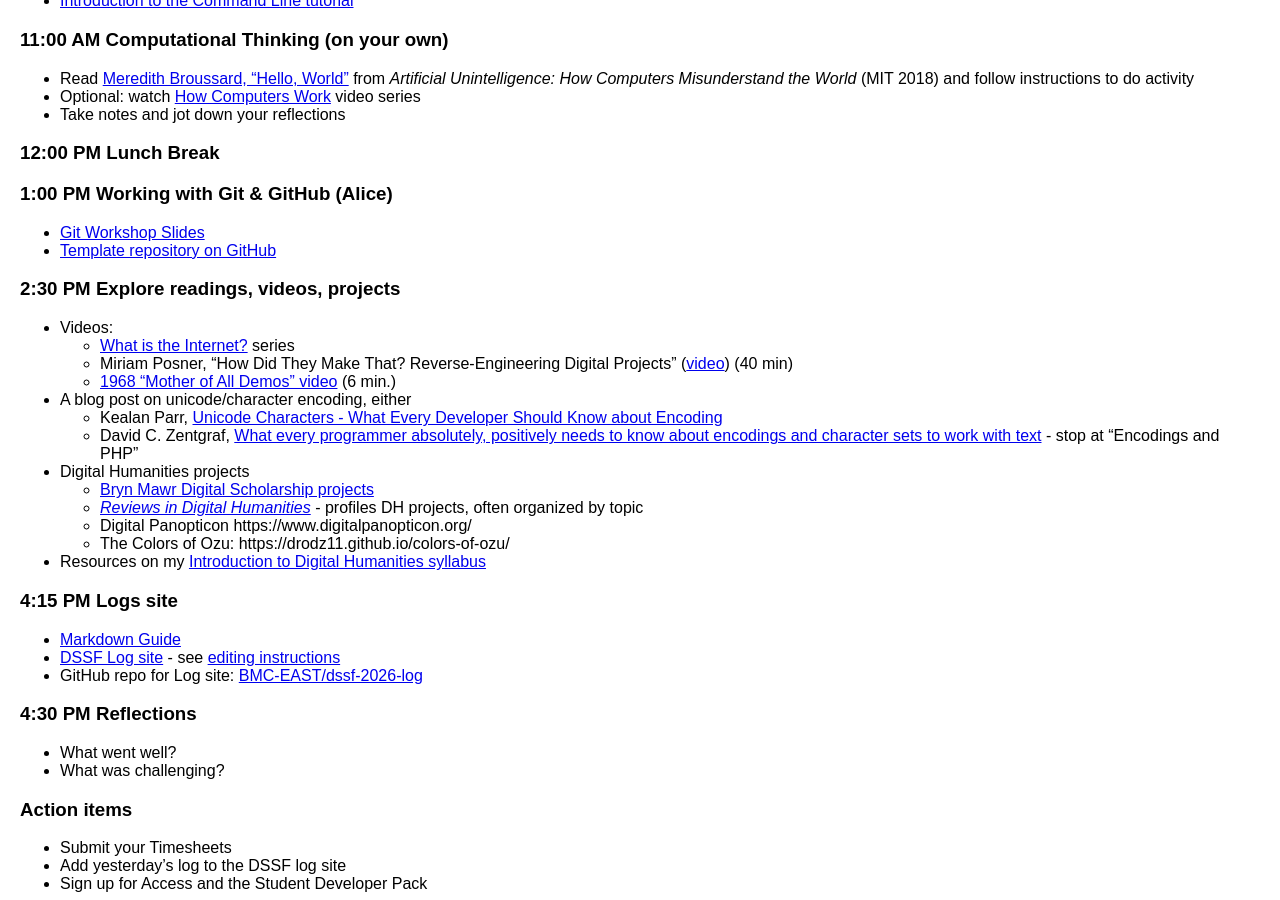
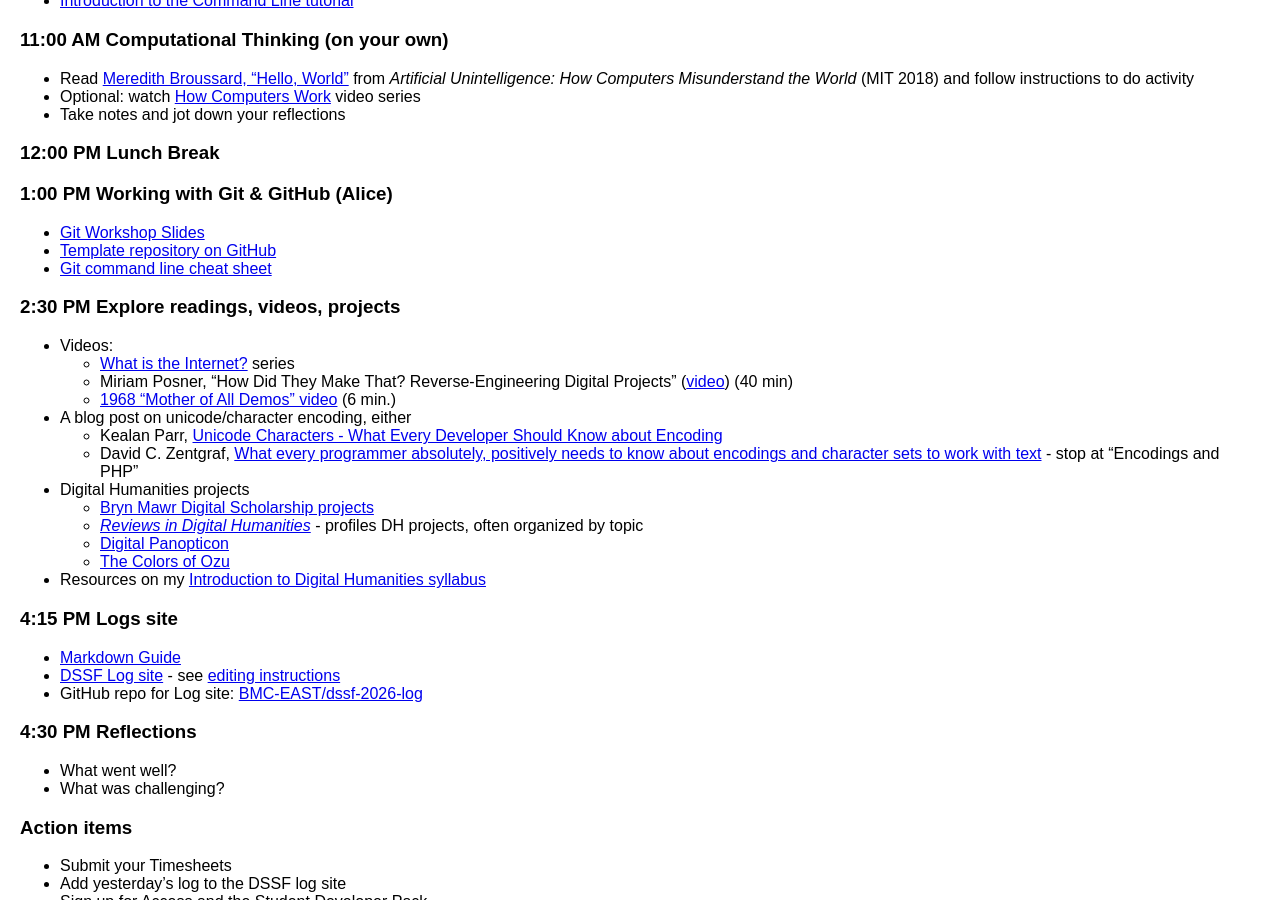
Before and after one commit to digbmc/dssf-syll, a Jekyll site: the page built from _weeks/01-intro.md, in a window 1280 px wide and 900 px high, scrolled down 1846 px. Built offline with Jekyll 4.4.1, drawn with Linux system fonts in a browser that asks for light colours.

Commit message:
updating links and adding git cheatsheet

```diff
--- a/_weeks/01-intro.md
+++ b/_weeks/01-intro.md
@@ -98,6 +98,7 @@
 ### 1:00 PM Working with Git & GitHub (Alice)
 - [Git Workshop Slides](https://alicemcgrath.digital.brynmawr.edu/pres/git-hub.html)
 - [Template repository on GitHub](https://github.com/digbmc/git-hub-ws)
+- [Git command line cheat sheet](https://education.github.com/git-cheat-sheet-education.pdf)
 
 ### 2:30 PM Explore readings, videos, projects
 - Videos:
@@ -110,8 +111,8 @@
 - Digital Humanities projects
   - [Bryn Mawr Digital Scholarship projects](https://digitalscholarship.blogs.brynmawr.edu/projects/)
   - [*Reviews in Digital Humanities*](https://reviewsindh.pubpub.org/) - profiles DH projects, often organized by topic
-  - Digital Panopticon https://www.digitalpanopticon.org/
-  - The Colors of Ozu: https://drodz11.github.io/colors-of-ozu/
+  - [Digital Panopticon](https://www.digitalpanopticon.org/)
+  - [The Colors of Ozu](https://drodz11.github.io/colors-of-ozu/)
 - Resources on my [Introduction to Digital Humanities syllabus](https://atmcgrath.github.io/intro-dh/syllabus)
 
 ### 4:15 PM Logs site
```
